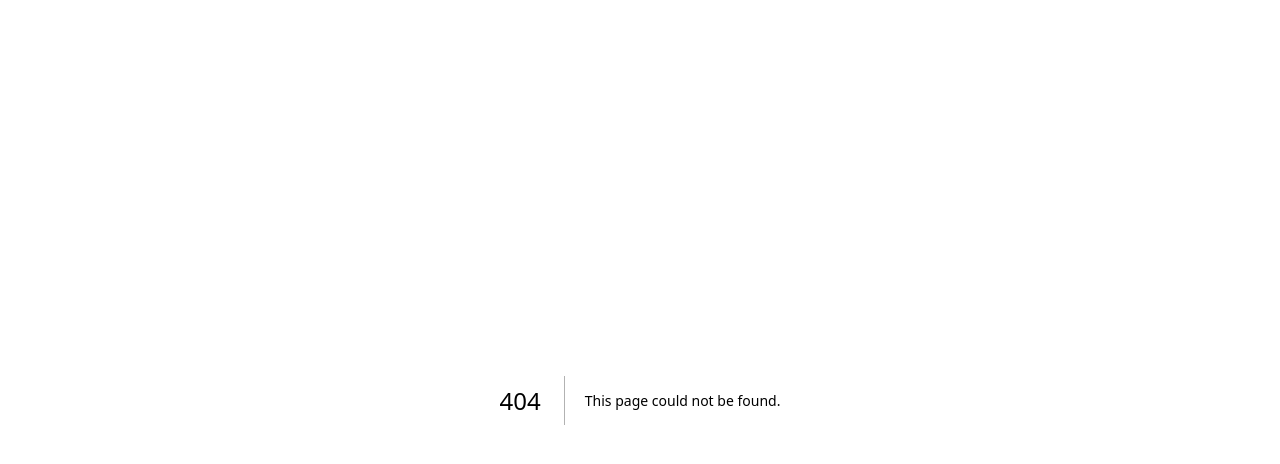
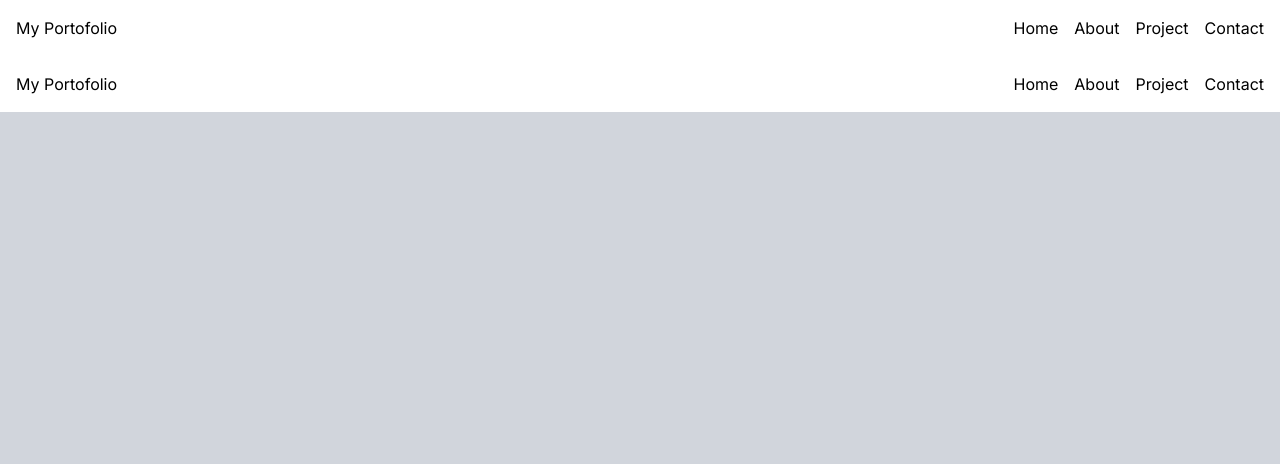
Before and after one commit to meisyaamanda/my-portfolio, a Next.js app: page /navigation in a window 1280 px wide. Before the commit this address had no page. Shown: the top 464 px of the page. Built offline with nearby package versions, Linux system fonts and the light colour scheme.

Commit message:
feat: header and navigation

```diff
--- /dev/null
+++ b/src/app/about/page.tsx
@@ -0,0 +1,7 @@
+function AboutPage(){
+    return (
+        <div className="text-3xl text-center items-center">About</div>
+    )
+}
+
+export default AboutPage
--- /dev/null
+++ b/src/app/contact/page.tsx
@@ -0,0 +1,4 @@
+function ContactPage() {
+  return <div className="text-3xl text-center items-center">Contact</div>;
+}
+export default ContactPage;
--- a/src/app/layout.tsx
+++ b/src/app/layout.tsx
@@ -1,6 +1,7 @@
 import type { Metadata } from "next";
 import { Inter } from "next/font/google";
 import "./globals.css";
+import Navigation from "./navigation/page";
 
 const font = Inter({
   weight: ["100", "200", "300", "400", "500", "600", "700", "800", "900"],
@@ -20,7 +21,10 @@ export default function RootLayout({
 }>) {
   return (
     <html lang="en">
-      <body className={`${font.className} antialiased bg-gray-300`}>{children}</body>
+      <body className={`${font.className} antialiased bg-gray-300`}>
+        <Navigation />
+        {children}
+      </body>
     </html>
   );
 }
--- /dev/null
+++ b/src/app/navigation/page.tsx
@@ -0,0 +1,19 @@
+import Link from "next/link";
+
+function Navigation() {
+  return (
+    <>
+      <header className="sticky top-0 z-50 bg-white flex p-4 justify-between">
+        <h3> My Portofolio</h3>
+        <nav className="flex gap-4">
+          <Link href={"/"}>Home</Link>
+          <Link href={"/about"}>About</Link>
+          <Link href={"/project"}>Project</Link>
+          <Link href={"/contact"}>Contact</Link>
+        </nav>
+      </header>
+    </>
+  );
+}
+
+export default Navigation;
--- a/src/app/page.tsx
+++ b/src/app/page.tsx
@@ -1,8 +1,6 @@
 import * as React from "react";
-function HomePage() {
-  return (
-    <div className="text-3xl text-center">HomePage</div>
-  )
+function Page() {
+  return (<div className="text-3xl text-center items-center">Home</div>);
 }
 
-export default HomePage
+export default Page;
--- /dev/null
+++ b/src/app/project/page.tsx
@@ -0,0 +1,9 @@
+function ProjectsPage() {
+  return (
+    <div>
+      <p className="text-3xl text-center">Projects</p>
+    </div>
+  );
+}
+
+export default ProjectsPage;
```
Also changed, not shown: package.json (+7 -5 lines), 1 other file (tests, documents, lock files or other folders).
